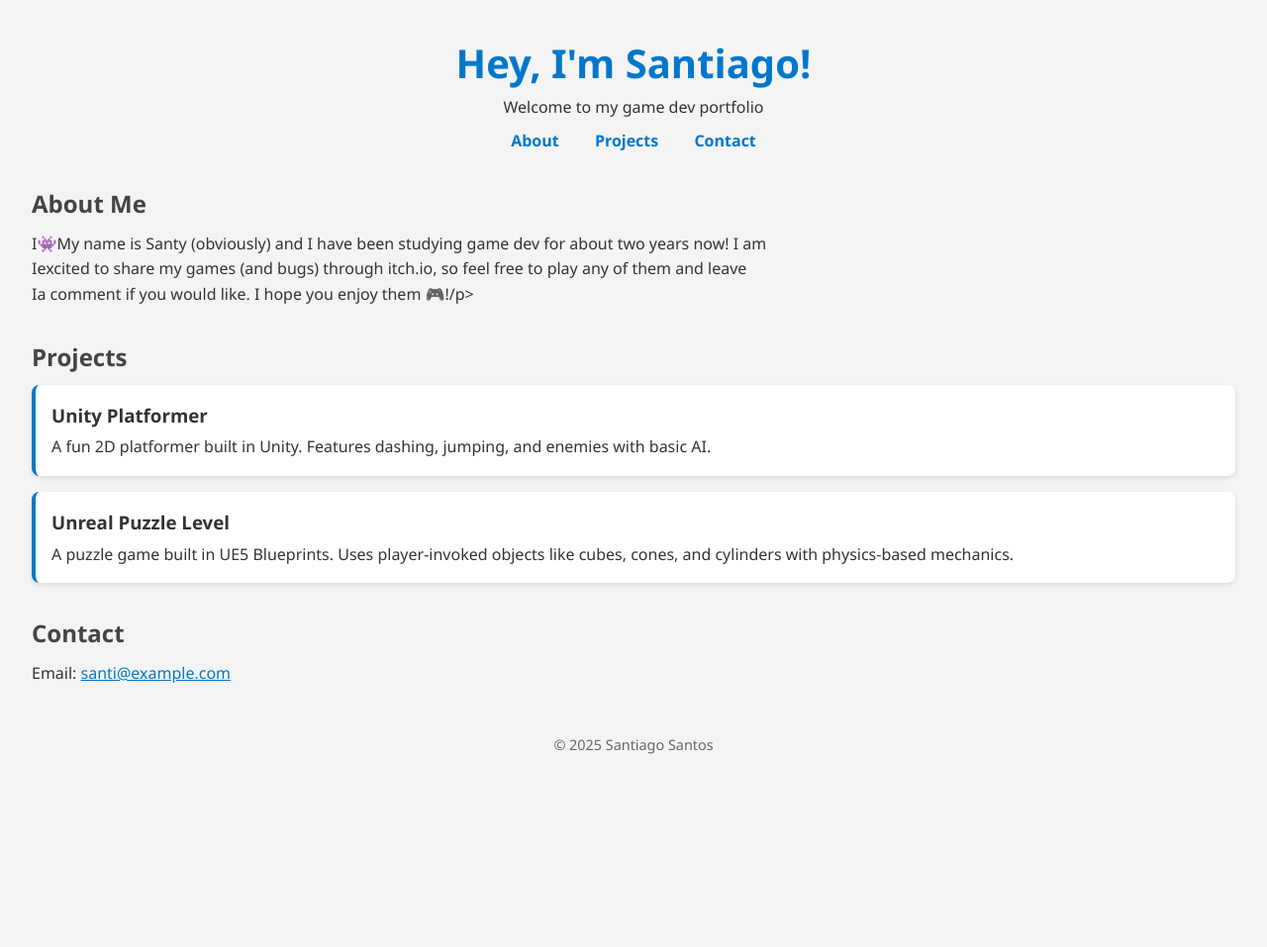
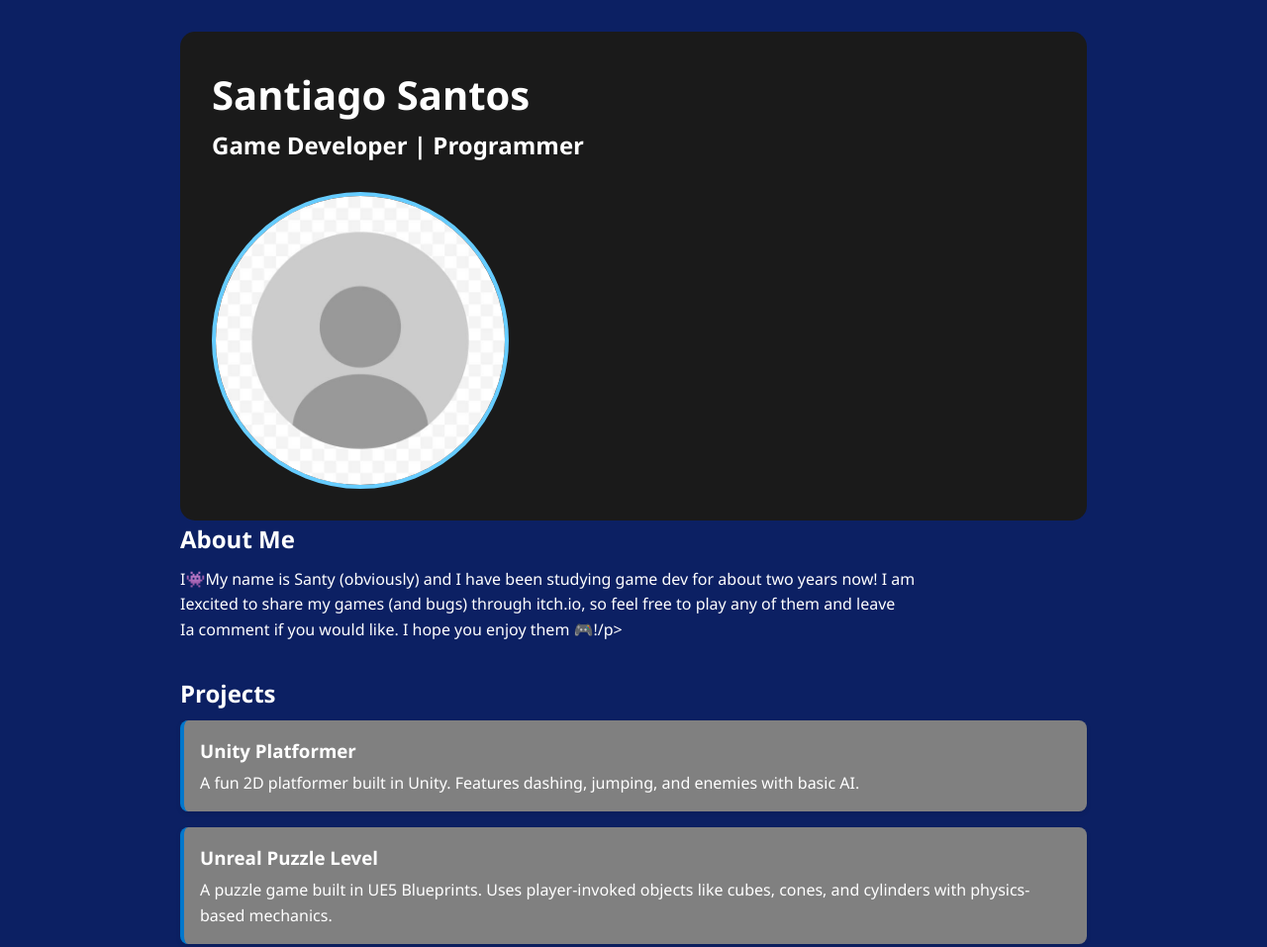
Before and after one commit to SantySantos/my-portfolio, a plain HTML site: page index.html in a window 1280 px wide. Shown: the top 957 px of the page at 99% size. Before the commit the page ends 800 px from the top, so only its background shows below. Drawn offline with Linux system fonts and the light colour scheme.

Commit message:
Implementing content to my portfolio
Implementing image, colors and style to my website

```diff
--- a/index.html
+++ b/index.html
@@ -10,6 +10,16 @@
 
 <body>
 
+<div class="profile-section">
+ <div class="profile-info">
+    <h1>Santiago Santos</h1>
+    <h2>Game Developer | Programmer</h2>
+    <p></p>
+  </div>
+  <img src="\images\templatepictureporfolio.jpg" alt="Santiago Santos" class="profile-pic">
+</div>
+
+<!--
   <header>
     <h1>Hey, I'm Santiago!</h1>
     <p>Welcome to my game dev portfolio</p>
@@ -19,6 +29,7 @@
       <a href="#contact">Contact</a>
     </nav>
   </header>
+-->
 
   <section id="about">
     <h2>About Me</h2>
--- a/style.css
+++ b/style.css
@@ -5,13 +5,41 @@
     box-sizing: border-box;
   }
 
+  /* Picture and profile styling */
+  .profile-section {
+  display: flex;
+  flex-direction: column; /* Stack children vertically */
+  align-items: left;
+  padding: 2rem;
+  background-color: #1a1a1a;
+  border-radius: 15px;
+  text-align: left; /* Center the text */
+}
+
+.profile-pic {
+  width: 300px;
+  height: 300px;
+  object-fit: cover;
+  border-radius: 50%;
+  margin-right: 2rem;
+  border: 4px solid #66ccff;
+  margin-top: 20px;
+}
+
+.profile-info {
+  color: #f0f0f0;
+}
+
+
   /* Body styling */
   body {
     font-family: 'Segoe UI', Tahoma, Geneva, Verdana, sans-serif;
-    background-color: #f4f4f4;
-    color: #333;
+    background-color: #0c2063;
+    color: #ffffff;
     padding: 2rem;
     line-height: 1.6;
+    border-left: 150px solid #0c2063;
+    border-right: 150px solid #0c2063;
   }
 
   /* Header styling */
@@ -22,7 +50,7 @@
 
   h1 {
     font-size: 2.5rem;
-    color: #0077cc;
+    color: #ffffff;  /*Title */
   }
 
   nav {
@@ -32,7 +60,7 @@
   nav a {
     margin: 0 1rem;
     text-decoration: none;
-    color: #0077cc;
+    color: #ffffff;  /*liks to about projects and contact */
     font-weight: bold;
     transition: color 0.3s ease;
   }
@@ -47,13 +75,13 @@
   }
 
   h2 {
-    color: #444;
+    color: #ffffff;
     margin-bottom: 0.5rem;
   }
 
   /* Project cards */
   .project {
-    background: white;
+    background: grey; /* project cards color*/
     padding: 1rem;
     border-left: 4px solid #0077cc;
     border-radius: 8px;
@@ -67,7 +95,7 @@
 
   /* Contact link */
   a[href^="mailto:"] {
-    color: #0077cc;
+    color: #ffffff;
     text-decoration: underline;
   }
 
@@ -75,6 +103,6 @@
   footer {
     text-align: center;
     font-size: 0.9rem;
-    color: #666;
+    color: #ffffff;
     margin-top: 3rem;
   }
```
Also changed, not shown: images/templatepictureporfolio.jpg (added).
